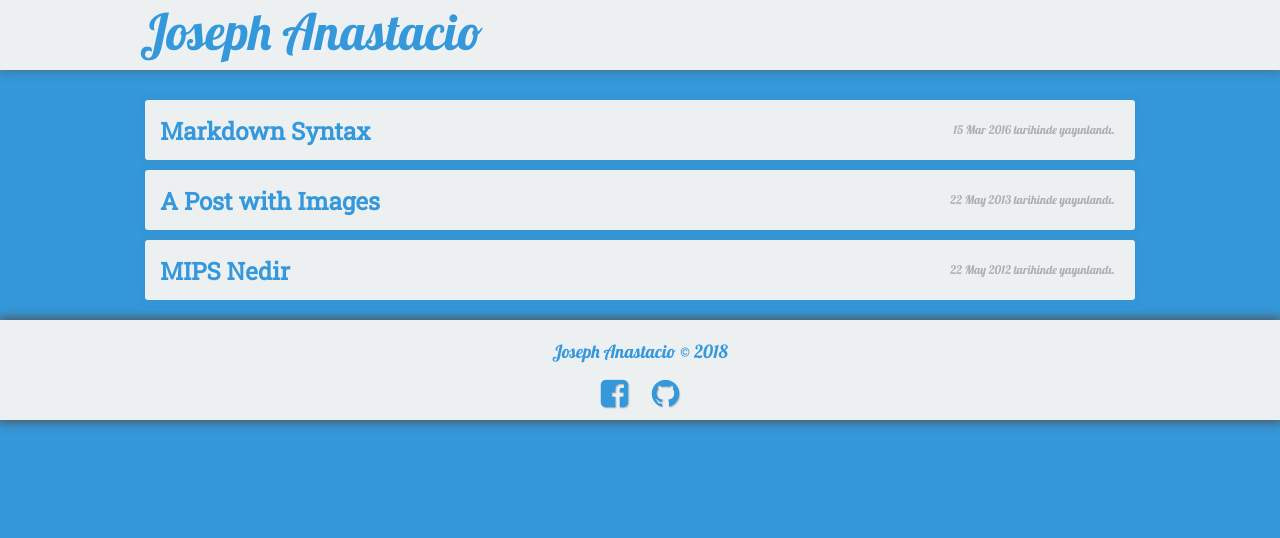
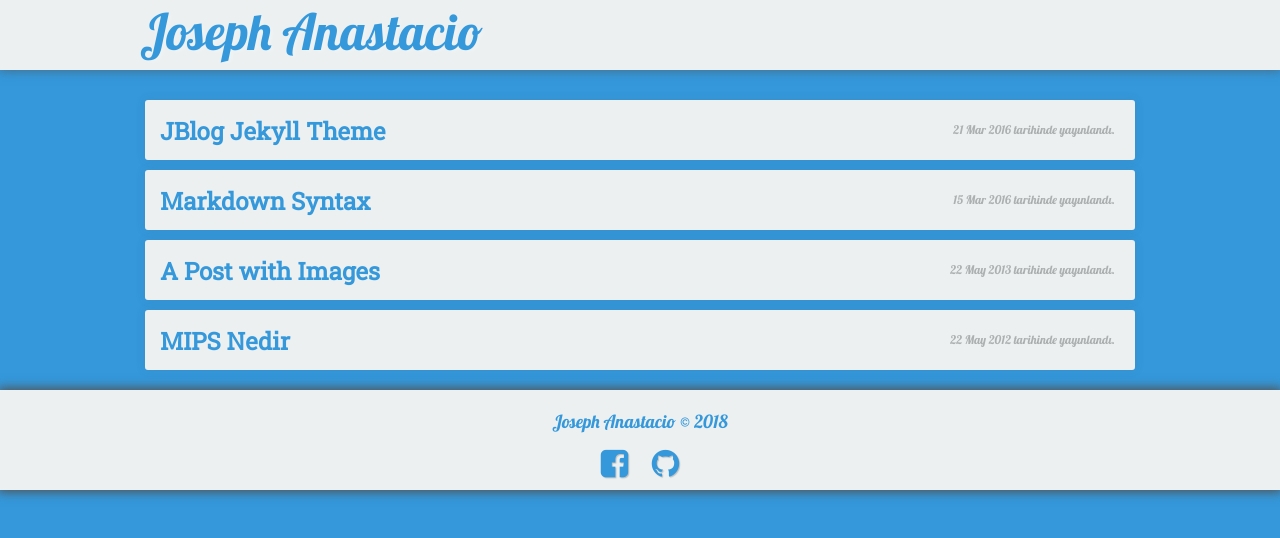
Before and after one commit to joeanast/joeanast.github.io, a Jekyll site: the page built from blog/index.md, in a window 1280 px wide. Shown: the top 538 px of the page. Built offline with Jekyll 4.4.1, drawn with Linux system fonts in a browser that asks for light colours; nearby versions of some CDN libraries; part of the change alters nothing that is shown.

Commit message:
Fixed more stuff

```diff
--- a/_posts/2017-06-14-JBlog-theme.md
+++ b/_posts/2017-06-14-JBlog-theme.md
@@ -4,10 +4,8 @@ title:  "JBlog Jekyll Theme"
 image: "http://dab1nmslvvntp.cloudfront.net/wp-content/uploads/2015/02/1424055625jekyll.png"
 date:   2016-03-21
 excerpt: "Simple Jekyll theme for your blog by Alperen Bozkurt."
-project: false
 tag:
 - jekyll
-- JBlog
 - blog
 - about
 - theme
```
Also changed, not shown: 3 other files.
